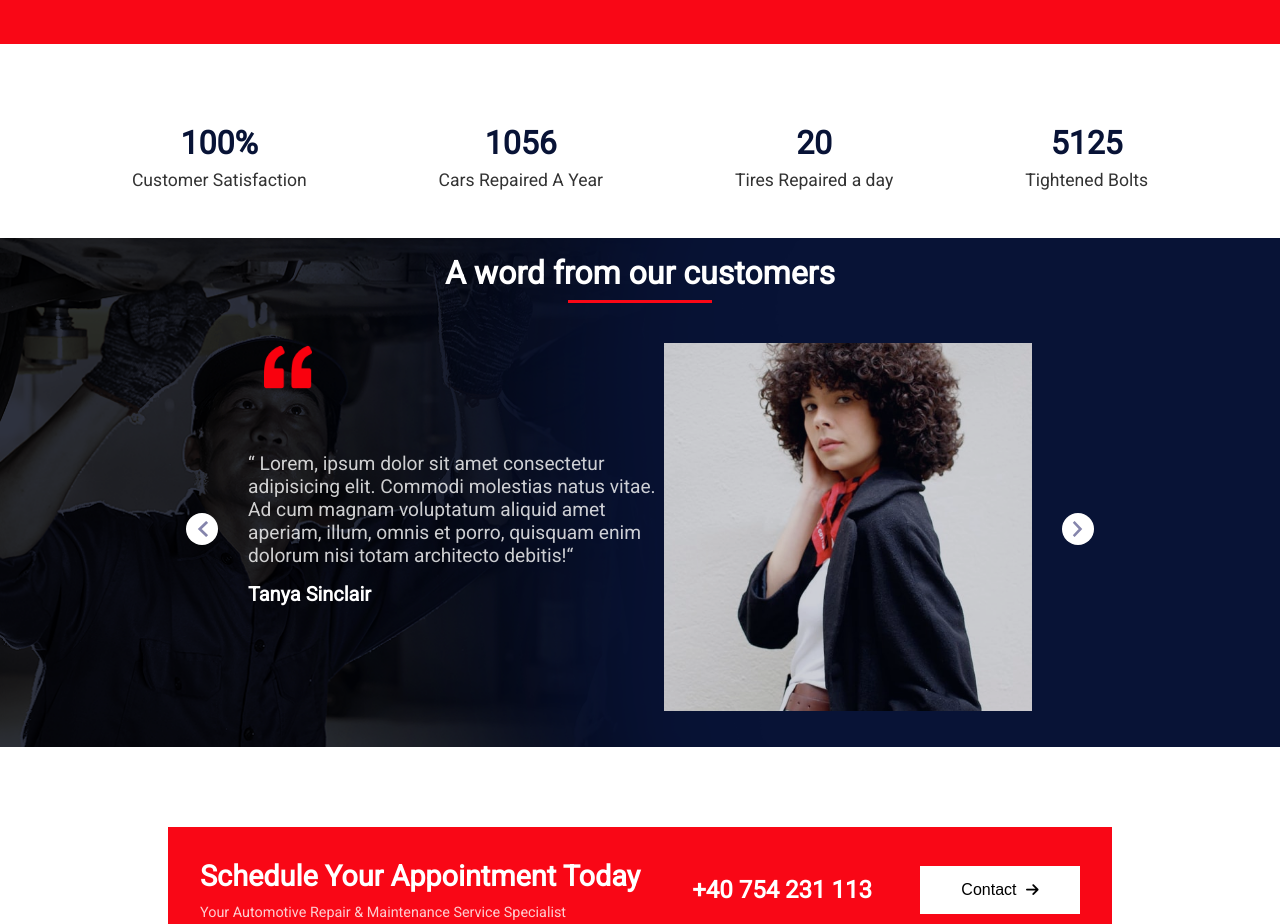
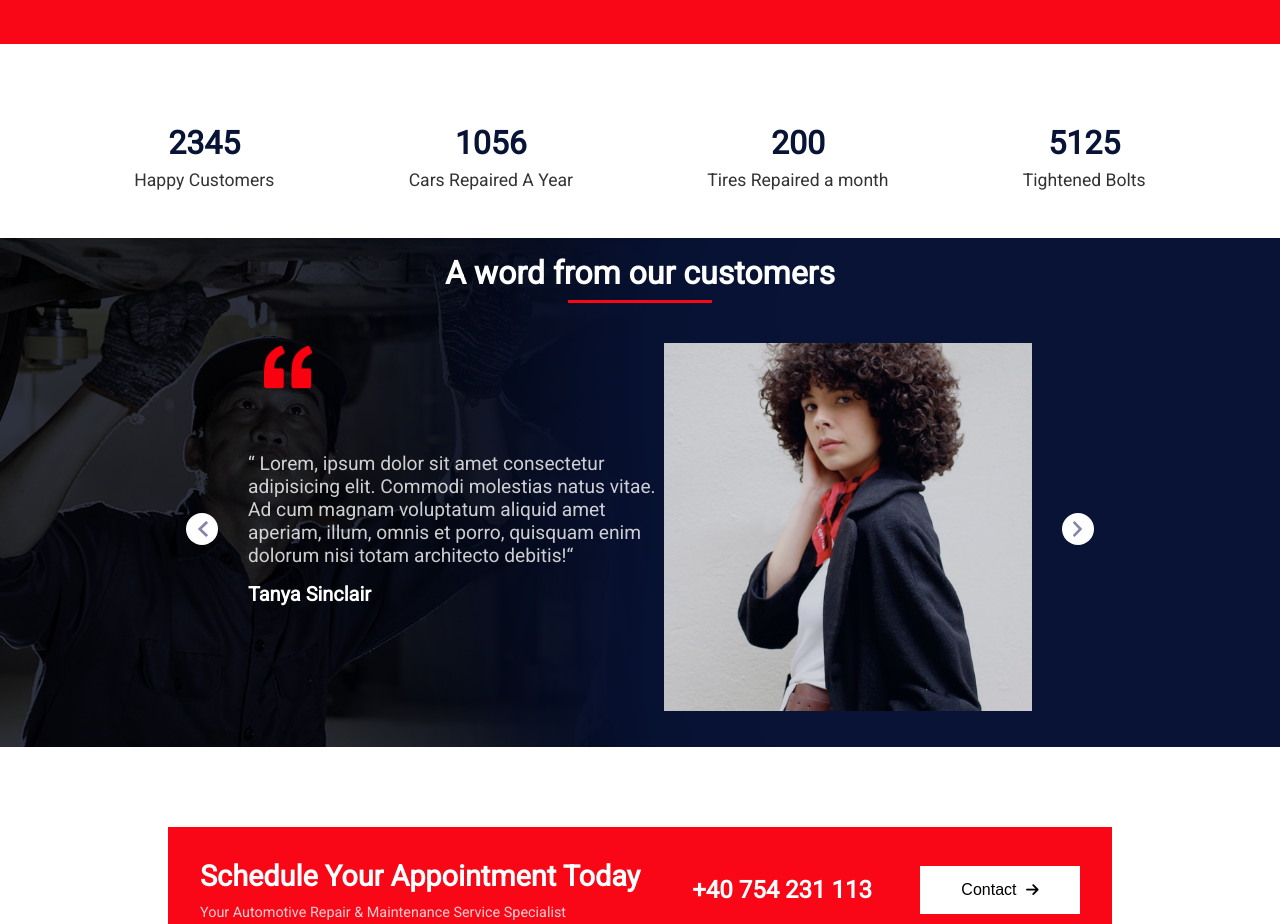
Before and after one commit to Cosmin2410/Car-Service-Project, a plain HTML site: page aboutus.html in a window 1280 px wide. Shown: the part 1900-2824 px from the top of the page. Drawn offline with Linux system fonts and the light colour scheme.

Commit message:
counting numbers added

```diff
--- a/aboutus.html
+++ b/aboutus.html
@@ -136,23 +136,23 @@
 
     <div class="count-number">
         <div class="count">
-            <h3>100%</h3>
-            <p>Customer Satisfaction</p>
+            <h3 class="number" data-counter="2345"></h3>
+            <p>Happy Customers </p>
         </div>
 
         <div class="count">
-            <h3>1056</h3>
-            <p>Cars Repaired A Year</p>
+            <h3 class="number" data-counter="1056" ></h3>
+            <p >Cars Repaired A Year</p>
         </div>
 
         <div class="count">
-            <h3>20</h3>
-            <p>Tires Repaired a day</p>
+            <h3 class="number" data-counter="200"></h3>
+            <p >Tires Repaired a month</p>
         </div>
 
         <div class="count">
-            <h3>5125</h3>
-            <p>Tightened Bolts</p>
+            <h3 class="number" data-counter="5125"></h3>
+            <p >Tightened Bolts</p>
         </div>
     </div>
 
--- a/functions.js
+++ b/functions.js
@@ -76,3 +76,24 @@ function moveToPrevSlide() {
   updateSlidePositionText();
   updateSlidePositionImages();
 }
+
+// Count Numbers
+
+const numbers = document.querySelectorAll('.number');
+
+numbers.forEach((number) => {
+  number.innerHTML = '0';
+
+  const loopCounter = () => {
+    dataAttr = +number.getAttribute('data-counter');
+    initialValue = +number.innerHTML;
+    divideDataAttr = dataAttr / 400;
+    if (initialValue < dataAttr) {
+      number.innerHTML = `${Math.ceil(initialValue + divideDataAttr)}`;
+      setTimeout(loopCounter, 1);
+    } else {
+      number.innerHTML = dataAttr;
+    }
+  };
+  loopCounter();
+});
```
